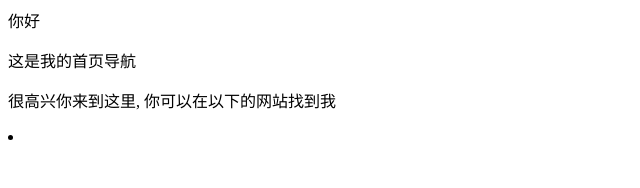
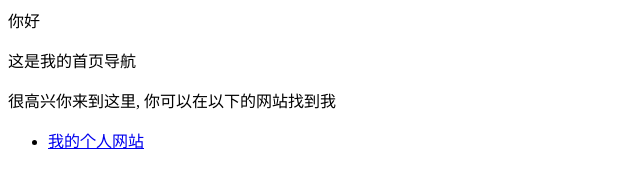
Before and after one commit to GyhMed/GyhMed.github.io, a plain HTML site: page index.html in a window 1280 px wide. Shown: the whole page, without its empty margins (0-640 px from the left). Drawn offline with Linux system fonts and the light colour scheme.

Commit message:
Update index.html

```diff
--- a/index.html
+++ b/index.html
@@ -1,5 +1,6 @@
 <p>你好</p>
 <p>这是我的首页导航 </p>
 <p>很高兴你来到这里, 你可以在以下的网站找到我</p>
-  <li> <a href="https://www.gyhmed.xyz"></a> </li>
+<ul>
+  <li> <a href="http://www.gyhmed.xyz">我的个人网站</a> </li>
 </ul>
```
